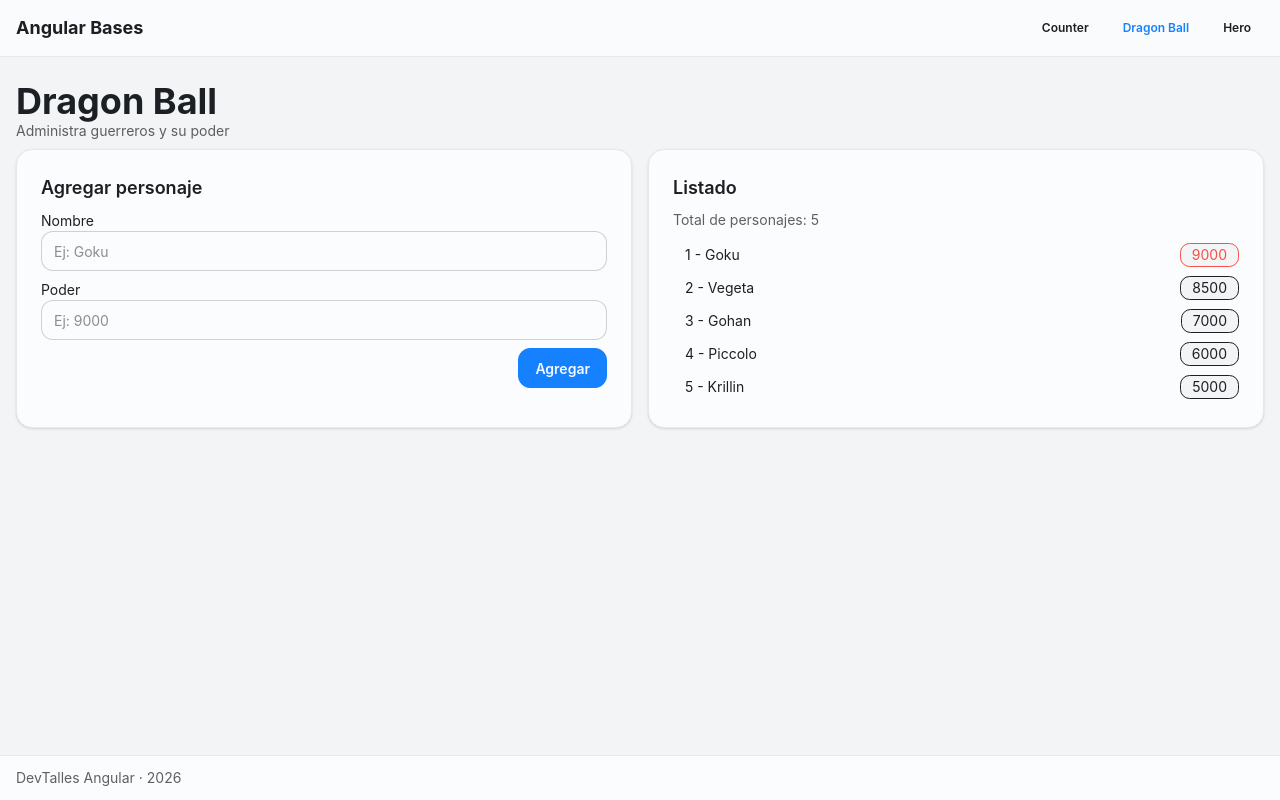
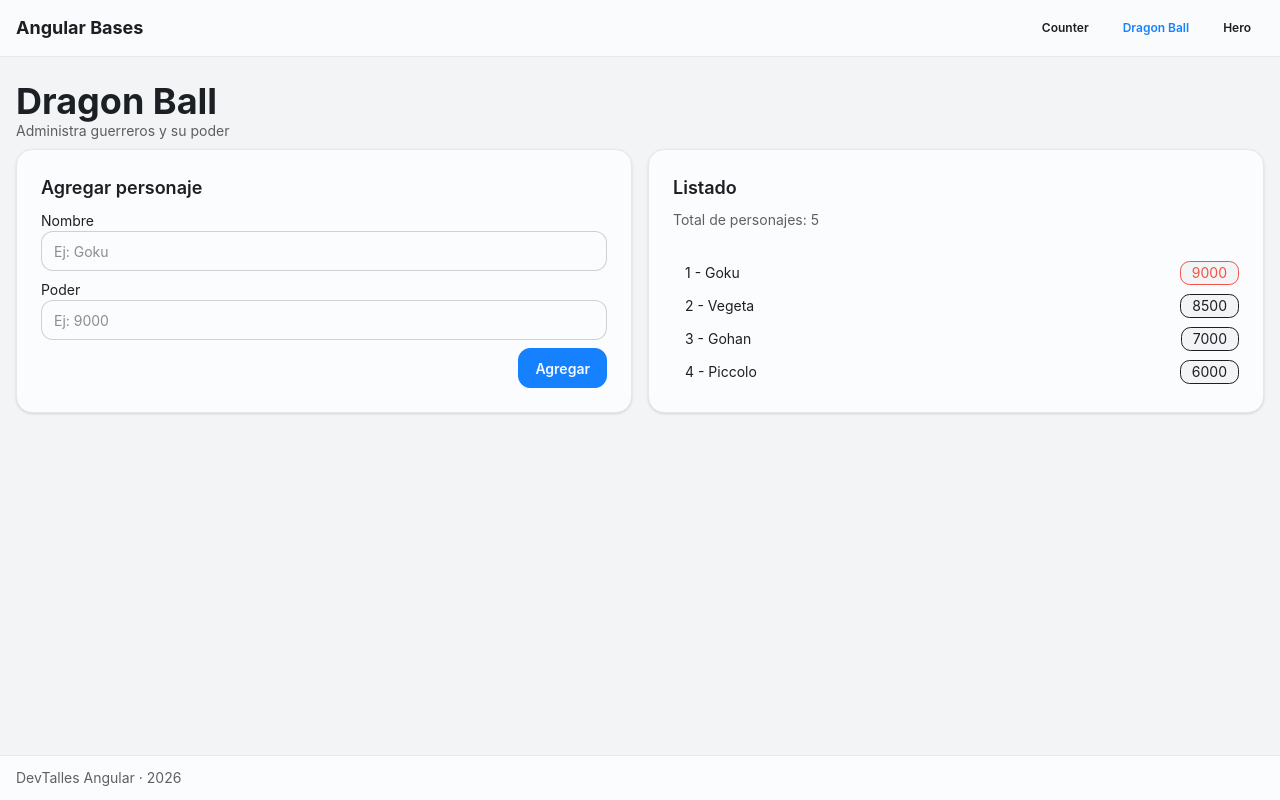
Before and after one commit to PatricioOsorio/angular-devtalles-course, an Angular app in the folder 01-bases/: page /dragonball in a window 1280 px wide. Built offline with nearby package versions, Linux system fonts and the light colour scheme.

Commit message:
(Sección 5: Expandir bases) @if - Mostrar elementos de forma condicional

```diff
--- a/01-bases/src/app/pages/dragonball-page/dragonball-page.html
+++ b/01-bases/src/app/pages/dragonball-page/dragonball-page.html
@@ -32,6 +32,7 @@
 
         <ul class="menu bg-base-100 w-full p-0">
           @for (character of characters(); track character.id; let idx = $index) {
+            @if (character.power > 5000) {
               <li class="rounded-box flex flex-row items-center justify-between">
                 <span>{{ idx + 1 }} - {{ character.name }}</span>
                 <span
@@ -41,6 +42,7 @@
                 >
               </li>
             }
+          }
         </ul>
       </div>
     </section>
```
Lines whose indentation alone changed are shown as unchanged.
